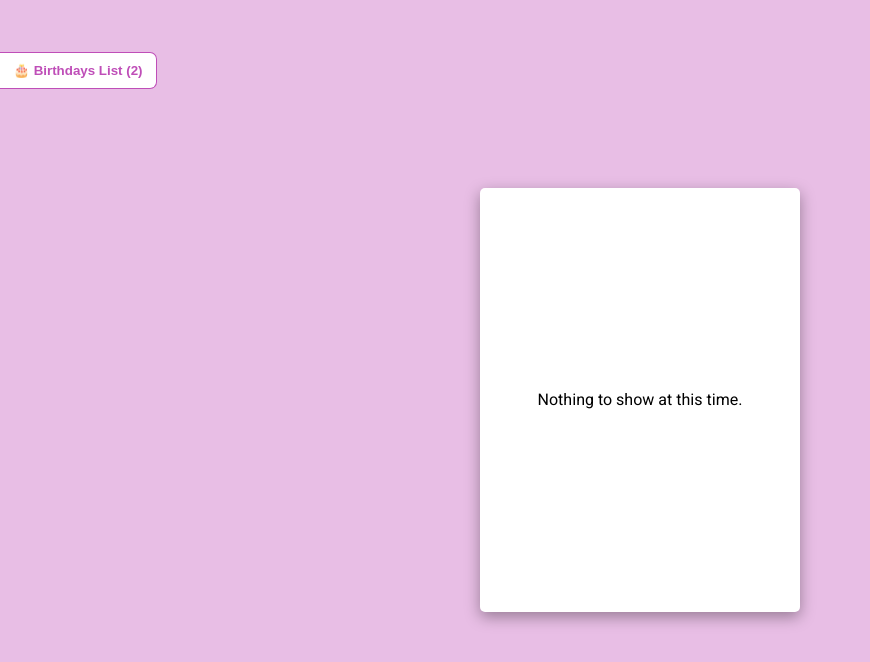
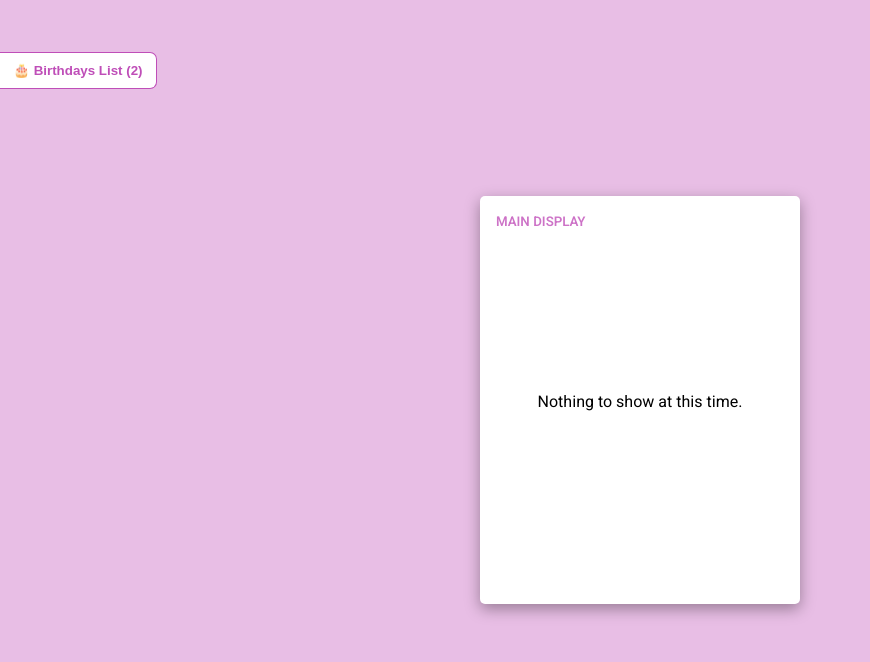
Before and after one commit to Oz-Hershco/birthdays-reminder-app, a React (Create React App) app in the folder client/: page / in a window 1280 px wide. Shown: the top 662 px of the page, without its empty margins (0-870 px from the left). Built offline with nearby package versions, Linux system fonts and the light colour scheme.

Commit message:
updated birthday card design

```diff
--- a/client/src/Components/BirthdayCard/BirthdayCard.js
+++ b/client/src/Components/BirthdayCard/BirthdayCard.js
@@ -6,6 +6,9 @@ export default function BirthdayCard({ person }) {
     const age = person && Math.floor(((new Date() - new Date(person.dob)) / (1000 * 3600 * 24)) / 365);
     return (
         <div className={person ? 'BirthdayCard' : 'BirthdayCard Empty'}>
+            <div className='BirthdayCard--Header'>
+                MAIN DISPLAY
+            </div>
             {
                 person ?
                     <>
@@ -19,7 +22,14 @@ export default function BirthdayCard({ person }) {
                             <p className='BirthdayCard--Timer'>00:00:00</p>
                         </div>
                     </> :
-                    <p className='Empty'>Nothing to show at this time.</p>
+                    <>
+                        <div className='BirthdayCard--Body'>
+                            <p className='Empty'>Nothing to show at this time.</p>
+                        </div>
+                        <div className='BirthdayCard--Footer'>
+                        </div>
+                    </>
+
             }
 
         </div>
--- a/client/src/Components/BirthdayCard/BirthdayCard.scss
+++ b/client/src/Components/BirthdayCard/BirthdayCard.scss
@@ -4,14 +4,25 @@
     display: flex;
     flex-direction: column;
     justify-content: space-between;
-    align-items: center;
     background-color: white;
-    padding: 3em 1em;
+    padding: 1em 1em 2em 1em;
     border-radius: 5px;
     box-shadow: rgba(0, 0, 0, 0.35) 0px 5px 15px;
     width: 100%;
     max-width: 18em;
-    height: 20.5em;
+    height: 22.5em;
+    transition: ease-in-out 200ms;
+    cursor: default;
+}
+
+.BirthdayCard:hover {
+transform: scale(1.1);
+}
+
+.BirthdayCard .BirthdayCard--Header {
+    color: lighten($color: $purple, $amount: 10);
+    font-weight: 600;
+    font-size: 10pt;
 }
 
 .BirthdayCard .BirthdayCard--Body {
@@ -20,10 +31,13 @@
     align-items: center;
 }
 
-.BirthdayCard.Empty {
+.BirthdayCard .BirthdayCard--Footer {
     display: flex;
     justify-content: center;
     align-items: center;
+}
+
+.BirthdayCard.Empty {
 }
 
 .BirthdayCard p.Empty {
--- a/client/src/Components/BirthdayListItem/BirthdayListItem.js
+++ b/client/src/Components/BirthdayListItem/BirthdayListItem.js
@@ -26,7 +26,6 @@ export default function BirthdayListItem({ item }) {
                     <p className="BirthdayListItem--ProfileSubtitle">{item.dob}</p>
                 </div>
             </div>
-
             <button onClick={handleDeleteItem} type="button" className="BirthdayListItem--DeleteBtn">DELETE</button>
         </div>
     );
```
